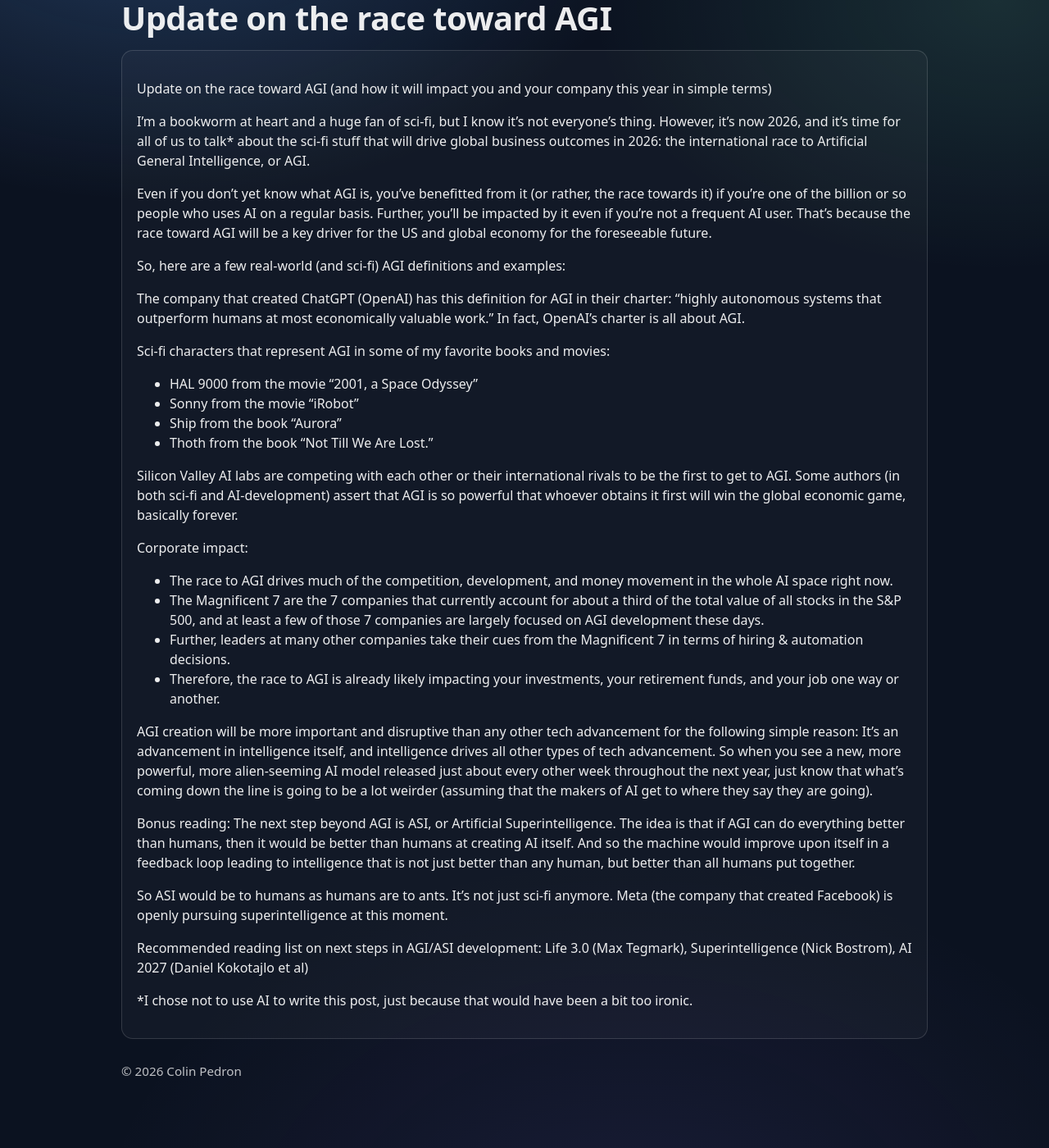
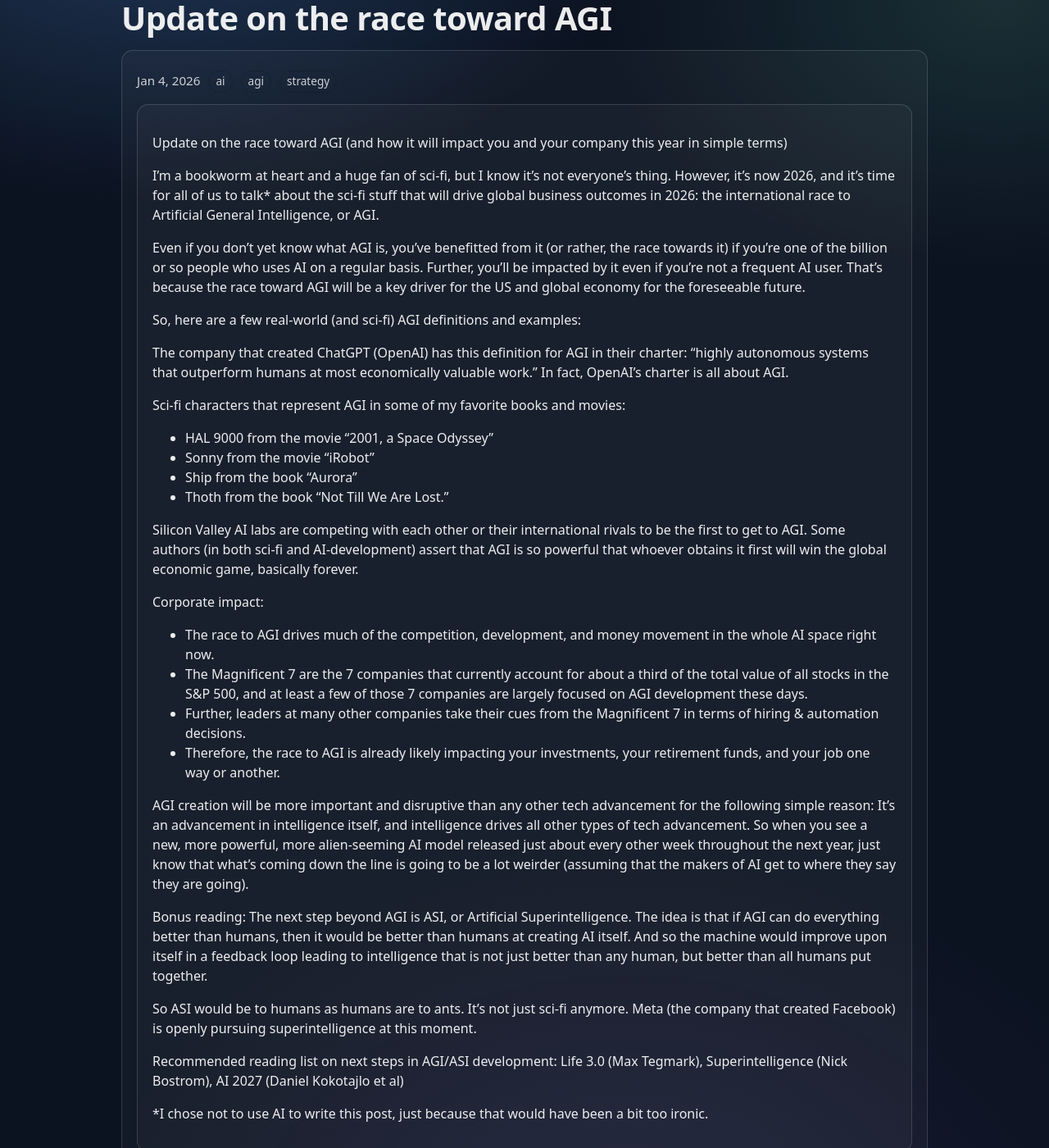
Before and after one commit to cpedron50-novaspear/colinpedron-site, a Jekyll site: the page built from _posts/2026-01-04-update-on-the-race-toward-agi.html, in a window 1280 px wide and 1400 px high. Shown: the whole window at 82% size. Built offline with Jekyll 4.4.1, drawn with Linux system fonts in a browser that asks for light colours.

Commit message:
Update 2026-01-04-update-on-the-race-toward-agi.html

```diff
--- a/_posts/2026-01-04-update-on-the-race-toward-agi.html
+++ b/_posts/2026-01-04-update-on-the-race-toward-agi.html
@@ -1,8 +1,8 @@
 ---
-layout: default
+layout: post
 title: Update on the race toward AGI
 description: How the race toward Artificial General Intelligence (AGI) will impact you and your company in 2026, in simple terms.
-h1: Update on the race toward AGI
+tags: [ai, agi, strategy]
 ---
 
 <article class="post">
```
